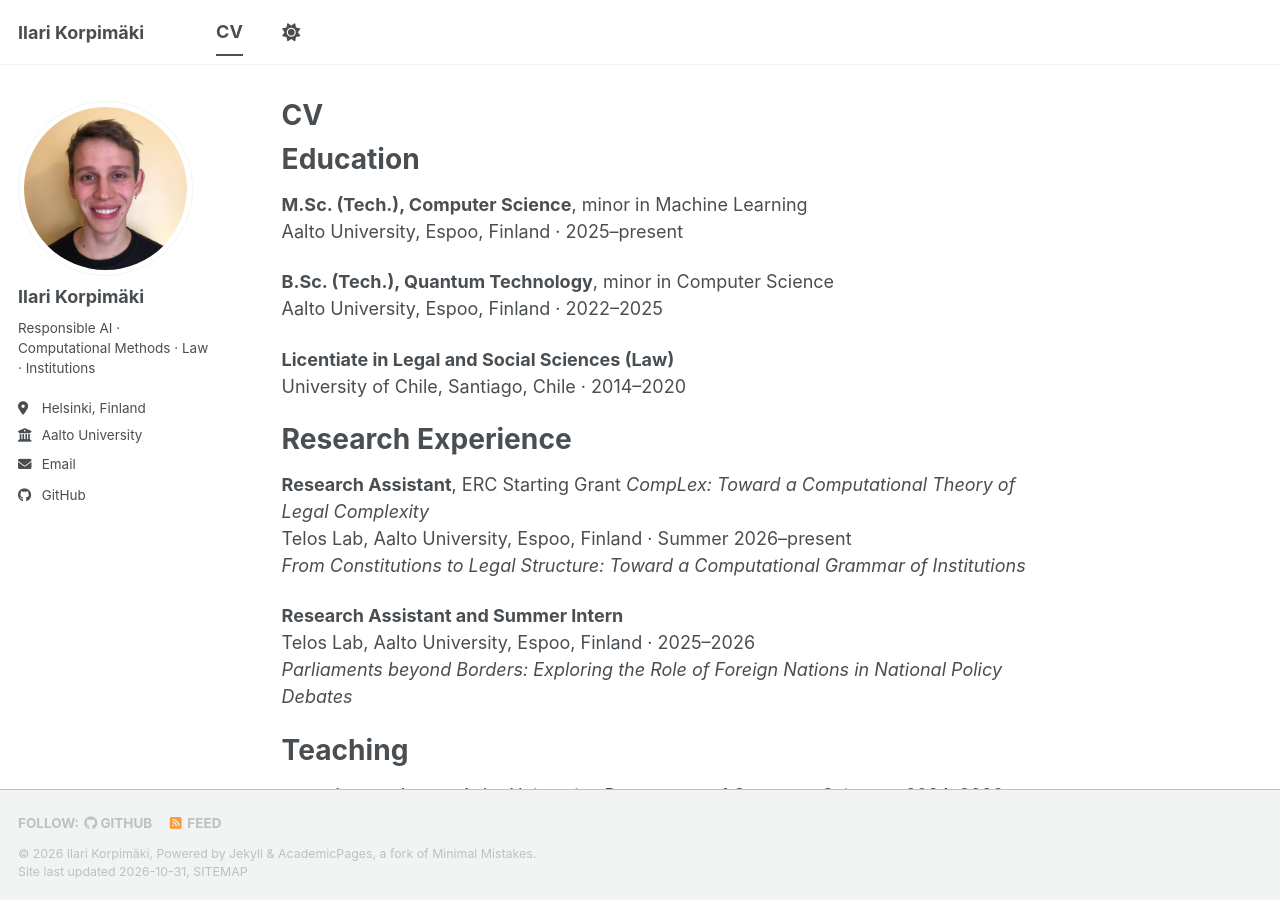
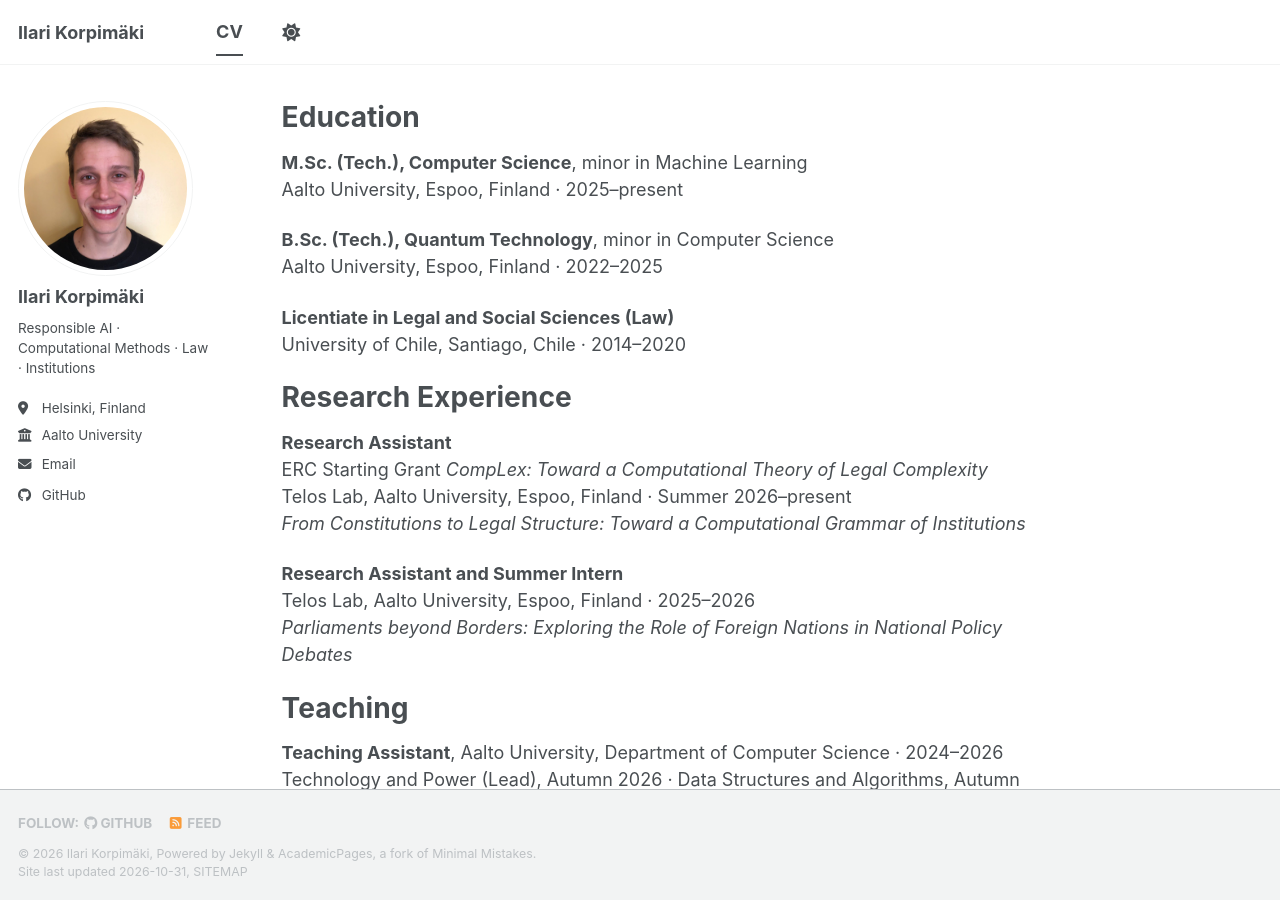
Before and after one commit to ilariflimmer/ilariflimmer.github.io, a Jekyll site: the page built from _pages/cv.md, in a window 1280 px wide and 900 px high. Built offline with Jekyll 4.4.1, drawn with Linux system fonts in a browser that asks for light colours; a script bundle is joined from its source files by our own code; a style sheet for code colours, icons or effects is not loaded.

Commit message:
Hide CV title, move ERC line

```diff
--- a/_layouts/single.html
+++ b/_layouts/single.html
@@ -26,7 +26,7 @@ layout: default
     <div class="page__inner-wrap">
       {% unless page.header.overlay_color or page.header.overlay_image %}
         <header>
-          {% if page.title %}<h1 class="page__title" itemprop="headline">{{ page.title | markdownify | remove: "<p>" | remove: "</p>" }}</h1>{% endif %}
+          {% if page.title and page.hide_title != true %}<h1 class="page__title" itemprop="headline">{{ page.title | markdownify | remove: "<p>" | remove: "</p>" }}</h1>{% endif %}
           {% if page.read_time %}
             <p class="page__meta"><i class="fa fa-clock" aria-hidden="true"></i> {% include read-time.html %}</p>
           {% endif %}
--- a/_pages/cv.md
+++ b/_pages/cv.md
@@ -22,7 +23,8 @@ University of Chile, Santiago, Chile · 2014–2020
 Research Experience
 ======
 
-**Research Assistant**, ERC Starting Grant *CompLex: Toward a Computational Theory of Legal Complexity*
+**Research Assistant**
+ERC Starting Grant *CompLex: Toward a Computational Theory of Legal Complexity*
 Telos Lab, Aalto University, Espoo, Finland · Summer 2026–present
 *From Constitutions to Legal Structure: Toward a Computational Grammar of Institutions*
 
```
Also changed, not shown: other parts of _pages/cv.md (+1 -0 lines).
